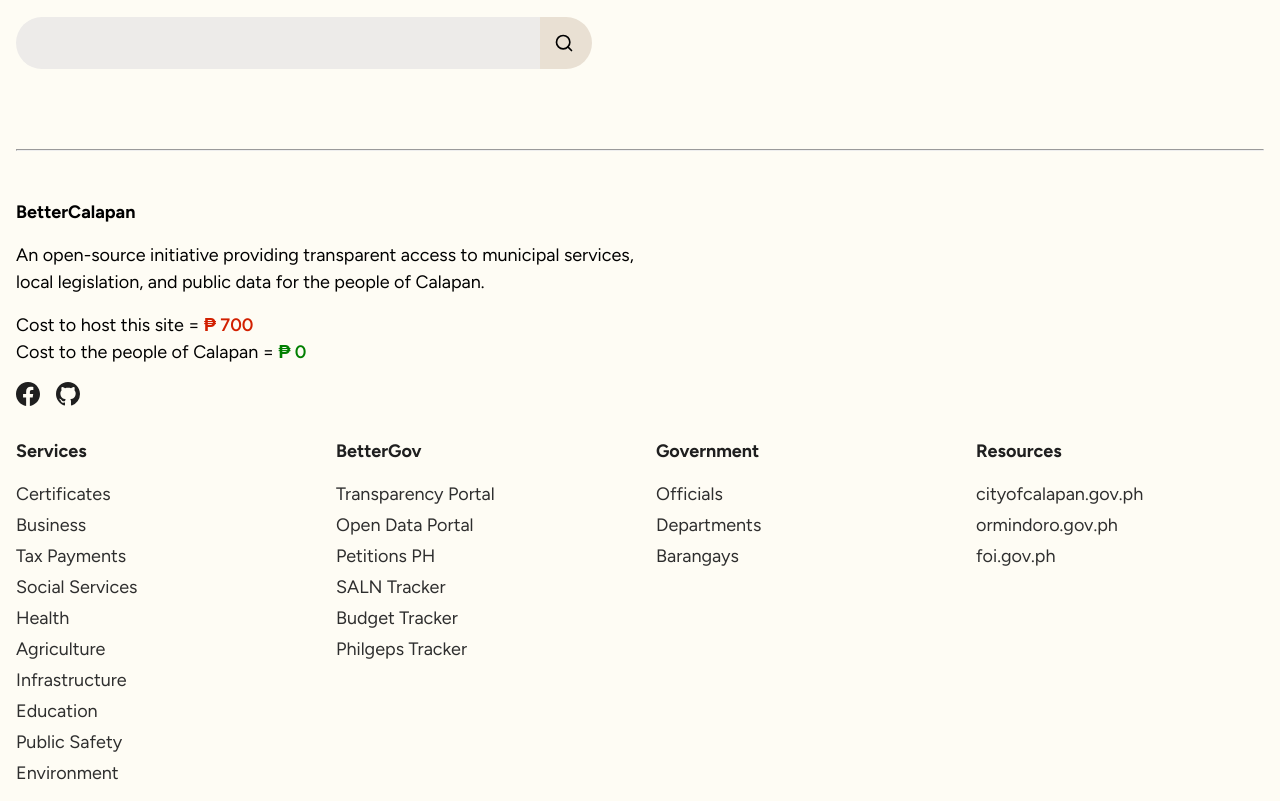
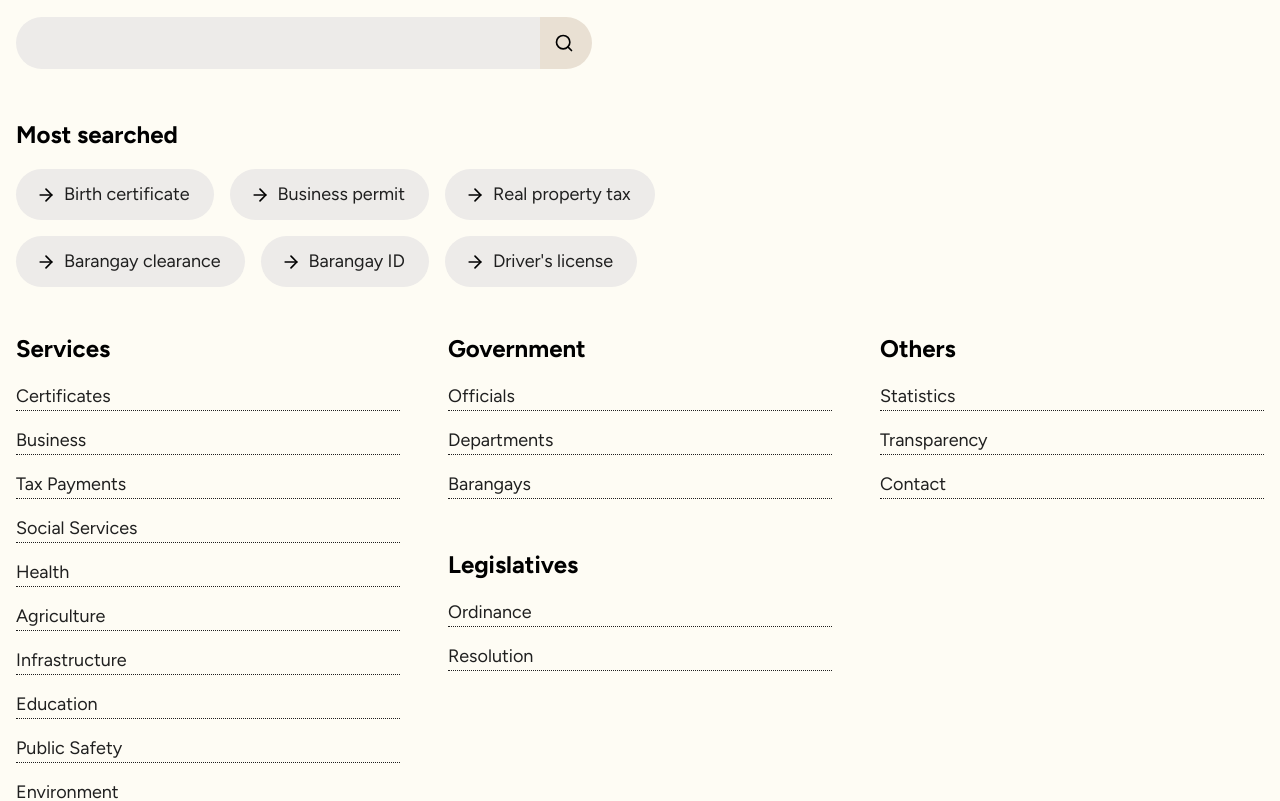
Before and after one commit to BetterCalapan/bettercalapan, a SvelteKit app: page / in a window 1280 px wide. Shown: the part 344-1145 px from the top of the page. Built offline with nearby package versions, Linux system fonts and the light colour scheme.

Commit message:
feat(ui): add general information in root page

```diff
--- a/src/lib/components/macro/navigation-menu-mobile.svelte
+++ b/src/lib/components/macro/navigation-menu-mobile.svelte
@@ -7,7 +7,7 @@
 
 <NavigationMenu.Root class="page-section-mobile-root">
 	<NavigationMenu.List class="page-section-mobile-list">
-		<NavigationMenu.Item value="menu" class="page-section-mobile-item">
+		<NavigationMenu.Item class="page-section-mobile-item">
 			<NavigationMenu.Trigger class="page-section-mobile-trigger" aria-label="Menu button">
 				<Menu />
 			</NavigationMenu.Trigger>
--- a/src/lib/components/macro/navigation-menu.svelte
+++ b/src/lib/components/macro/navigation-menu.svelte
@@ -8,7 +8,7 @@
 
 <NavigationMenu.Root class="page-section-root">
 	<NavigationMenu.List class="page-section-list">
-		<NavigationMenu.Item value="getting-started" class="page-section-item">
+		<NavigationMenu.Item class="page-section-item">
 			<NavigationMenu.Trigger class="page-section-trigger">
 				<a href={resolve('/services')} onclick={(e) => e.stopPropagation()}>
 					Services <ChevronDown /></a
--- a/src/lib/data/header.data.ts
+++ b/src/lib/data/header.data.ts
@@ -15,12 +15,12 @@
 		url: '/government'
 	},
 	{
+		name: 'legislative',
+		url: '/legislative'
+	},
+	{
 		name: 'statistics',
 		url: '/statistics'
-	},
-	{
-		name: 'legislative',
-		url: '/legislative'
 	},
 	{
 		name: 'transparency',
--- /dev/null
+++ b/src/lib/icons/arrow-right.svelte
@@ -0,0 +1,15 @@
+<svg
+	xmlns="http://www.w3.org/2000/svg"
+	width="20"
+	height="20"
+	viewBox="0 0 24 24"
+	fill="none"
+	stroke="currentColor"
+	stroke-width="2"
+	stroke-linecap="round"
+	stroke-linejoin="round"
+	class="lucide lucide-arrow-right-icon lucide-arrow-right"
+>
+	<path d="M5 12h14" />
+	<path d="m12 5 7 7-7 7" />
+</svg>
--- a/src/routes/(app)/+layout.svelte
+++ b/src/routes/(app)/+layout.svelte
@@ -22,7 +22,7 @@
 
 <style>
 	main {
-		padding: 1rem;
+		padding: 1rem 1rem 2.5rem;
 		flex: 1;
 		display: flex;
 		flex-direction: column;
--- a/src/routes/(app)/+page.svelte
+++ b/src/routes/(app)/+page.svelte
@@ -1,5 +1,9 @@
 <script lang="ts">
+	import { resolve } from '$app/paths';
+	import ArrowRight from '$lib/icons/arrow-right.svelte';
 	import Search from '$lib/icons/search.svelte';
+	import { services, governments, legislatives } from '$lib/data/data';
+	import { pageSections } from '$lib/data/header.data';
 </script>
 
 <section class="hero">
@@ -18,6 +22,89 @@
 				</button>
 			</div>
 		</div>
+	</div>
+</section>
+<!-- TODO: make this dynamic -->
+<section class="popular">
+	<h1 class="heading">Most searched</h1>
+	<div class="most-searched-resources">
+		<div class="resource">
+			<ArrowRight />
+			<a href={resolve('/services/certificates/birth-certificate')}>Birth certificate</a>
+		</div>
+		<div class="resource">
+			<ArrowRight />
+			<a href={resolve('/services/business/business-permit')}>Business permit</a>
+		</div>
+		<div class="resource">
+			<ArrowRight />
+			<a href={resolve('/services/tax-payments/real-property-tax')}>Real property tax</a>
+		</div>
+		<div class="resource">
+			<ArrowRight />
+			<a href={resolve('/services/certificates/barangay-clearance')}>Barangay clearance</a>
+		</div>
+		<div class="resource">
+			<ArrowRight />
+			<a href={resolve('/services/certificates/barangay-id')}>Barangay ID</a>
+		</div>
+		<div class="resource">
+			<ArrowRight />
+			<a href={resolve('/services/certificates/drivers-license')}>Driver's license</a>
+		</div>
+	</div>
+</section>
+
+<section class="general">
+	<div class="services">
+		<h1 class="heading">Services</h1>
+		<ul class="services-list">
+			{#each services as service (service.name)}
+				<li class="service">
+					<a class="link" href={resolve(service.url)}>
+						{service.name}
+					</a>
+				</li>
+			{/each}
+		</ul>
+	</div>
+	<div class="multi-wrapper">
+		<div class="governments">
+			<h1 class="heading">Government</h1>
+			<ul class="government-list">
+				{#each governments as government (government.name)}
+					<li class="government">
+						<a class="link" href={resolve(government.url)}>
+							{government.name}
+						</a>
+					</li>
+				{/each}
+			</ul>
+		</div>
+		<div class="legislatives">
+			<h1 class="heading">Legislatives</h1>
+			<ul class="legislative-list">
+				{#each legislatives as legislative (legislative.name)}
+					<li class="legislative">
+						<a class="link" href={resolve(legislative.url)}>
+							{legislative.name}
+						</a>
+					</li>
+				{/each}
+			</ul>
+		</div>
+	</div>
+	<div class="others">
+		<h1 class="heading">Others</h1>
+		<ul class="others-list">
+			{#each pageSections.slice(3) as other (other.name)}
+				<li class="other">
+					<a class="link" href={resolve(other.url)}>
+						{other.name[0].toUpperCase() + other.name.slice(1)}
+					</a>
+				</li>
+			{/each}
+		</ul>
 	</div>
 </section>
 
@@ -107,6 +194,79 @@
 		}
 	}
 
+	.popular {
+		display: flex;
+		flex-direction: column;
+		gap: 1rem;
+
+		.most-searched-resources {
+			display: flex;
+			flex-wrap: wrap;
+			gap: 1rem;
+			max-width: 50rem;
+
+			.resource {
+				padding: 0.75rem 1.5rem 0.75rem 1.25rem;
+				width: max-content;
+				display: flex;
+				align-items: center;
+				gap: 0.5rem;
+				background-color: var(--neutral-3);
+				border-radius: 2rem;
+				transition: background-color 0.3s ease;
+
+				&:hover {
+					background-color: var(--neutral-1);
+				}
+			}
+		}
+	}
+
+	.general {
+		margin-top: 2.75rem;
+		display: grid;
+		grid-template-columns: repeat(auto-fit, minmax(200px, 1fr));
+		gap: 3rem;
+
+		.multi-wrapper {
+			display: flex;
+			flex-direction: column;
+			gap: 3rem;
+		}
+
+		div {
+			display: flex;
+			flex-direction: column;
+			gap: 1rem;
+		}
+
+		ul {
+			display: flex;
+			flex-direction: column;
+			gap: 1rem;
+		}
+
+		li {
+			display: flex;
+			align-items: center;
+			justify-content: space-between;
+			border-bottom: 1px dotted var(--fg);
+			transition:
+				font-weight 0.3s ease,
+				border-bottom 0.3s ease;
+
+			&:hover {
+				/* background-color: var(--accent); */
+				font-weight: 600;
+				border-bottom: 1px solid;
+			}
+
+			a {
+				width: 100%;
+			}
+		}
+	}
+
 	@media (min-width: 800px) {
 		.hero {
 			.wrapper {
```
Also changed, not shown: src/lib/icons/chevron-right.svelte (added, +14 -0 lines).
